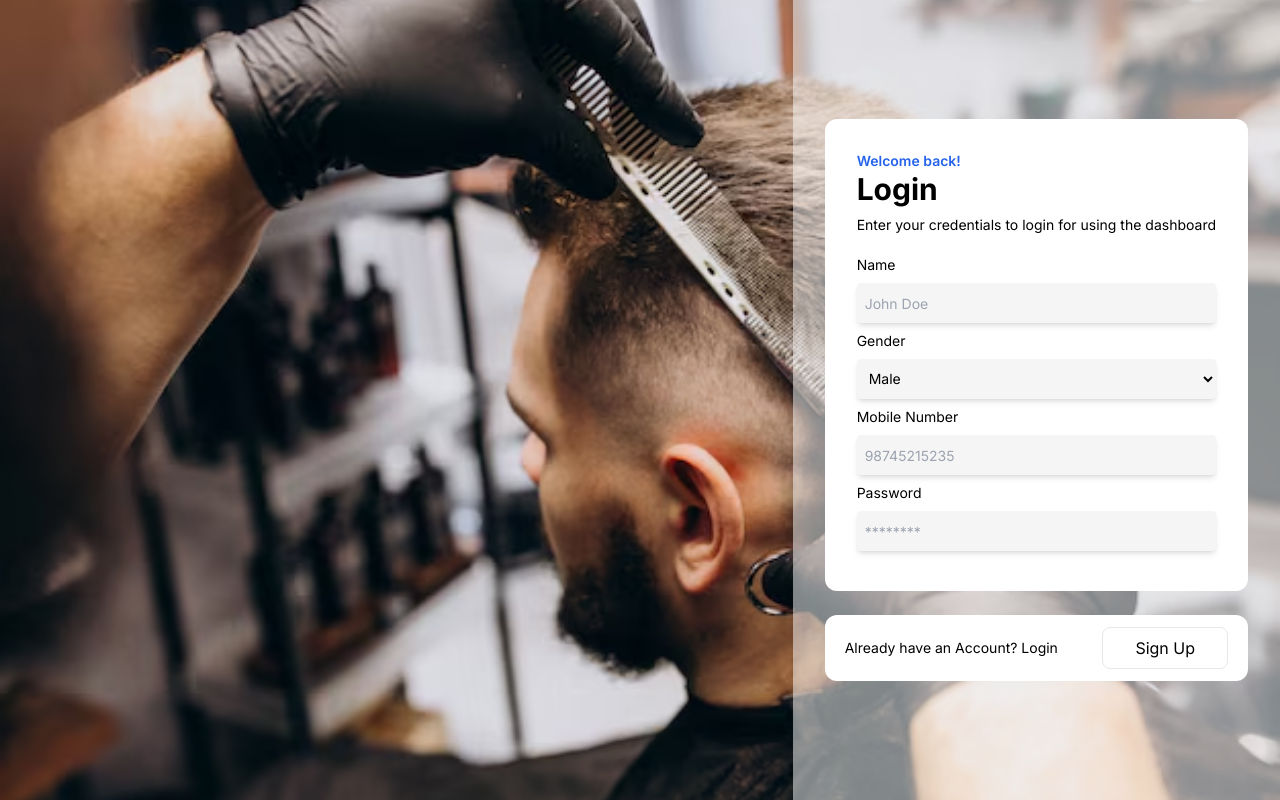
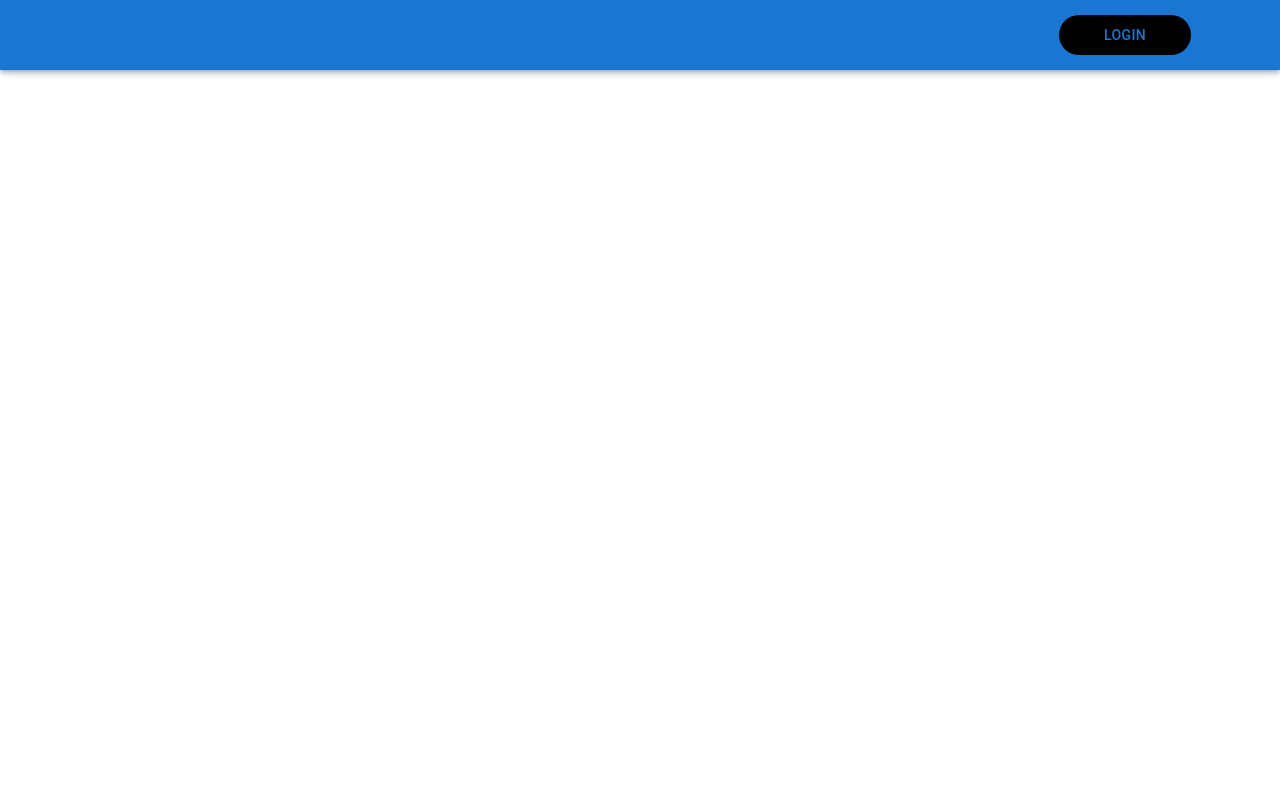
Before and after one commit to richardshaju/cutmyhair, a Next.js app: page / in a window 1280 px wide. Built offline with nearby package versions, Linux system fonts and the light colour scheme.

Commit message:
home nva

```diff
--- a/package.json
+++ b/package.json
@@ -9,6 +9,9 @@
     "lint": "next lint"
   },
   "dependencies": {
+    "@emotion/react": "^11.11.4",
+    "@emotion/styled": "^11.11.5",
+    "@mui/material": "^5.16.0",
     "axios": "^1.7.2",
     "next": "14.2.4",
     "react": "^18",
--- a/src/app/page.tsx
+++ b/src/app/page.tsx
@@ -1,11 +1,12 @@
 import Image from "next/image";
 import LoginPage from "./login/page";
 import SignUpPage from "./signup/page";
+import Header from "@/components/header";
 
 export default function Home() {
   return (
     <div>
-      <SignUpPage/>
+      <Header />
     </div>
   );
 }
--- /dev/null
+++ b/src/components/header.tsx
@@ -0,0 +1,47 @@
+import { AppBar, Box, Button, Toolbar } from "@mui/material";
+import React from "react";
+
+const Header = () => {
+  return (
+    <AppBar
+      sx={{
+        height: {
+          xs: "70px",
+        },
+        display: "flex",
+        justifyContent: "center",
+        padding: {
+          xs: "0px 4px 0px 4px",
+          sm: "0px 65px 0px 50px",
+        },
+      }}
+    >
+      <Toolbar>
+        <Box
+          sx={{
+            width: { xs: "129px", sm: "184px" },
+            height: { xs: "32px", sm: "46px" },
+            objectFit: "contain",
+            display: "flex",
+            justifyContent: "center",
+            alignItems: "center",
+          }}
+        ></Box>
+
+        <Button
+          sx={{
+            marginLeft: "auto",
+            background: "#000",
+            width: { xs: "61px", sm: "90px", lg: "132px" },
+            height: "40px",
+            borderRadius: "20px",
+          }}
+        >
+          Login
+        </Button>
+      </Toolbar>
+    </AppBar>
+  );
+};
+
+export default Header;
```
Also changed, not shown: 1 other file (tests, documents, lock files or other folders).
